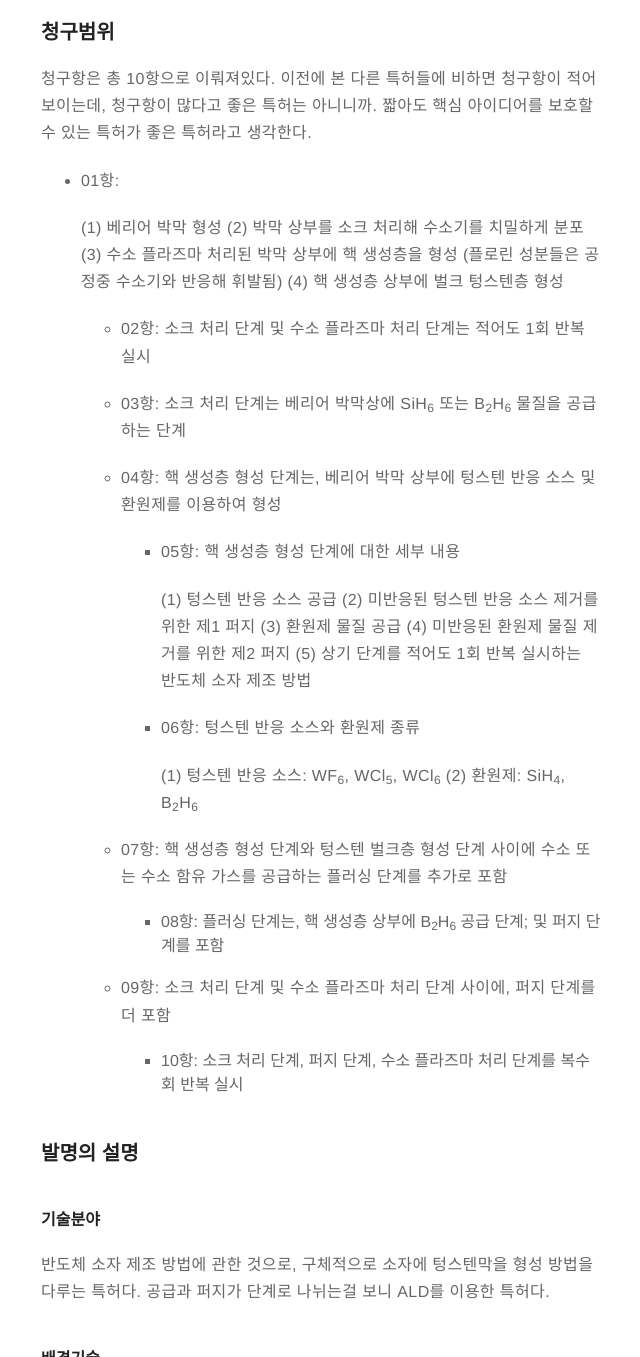
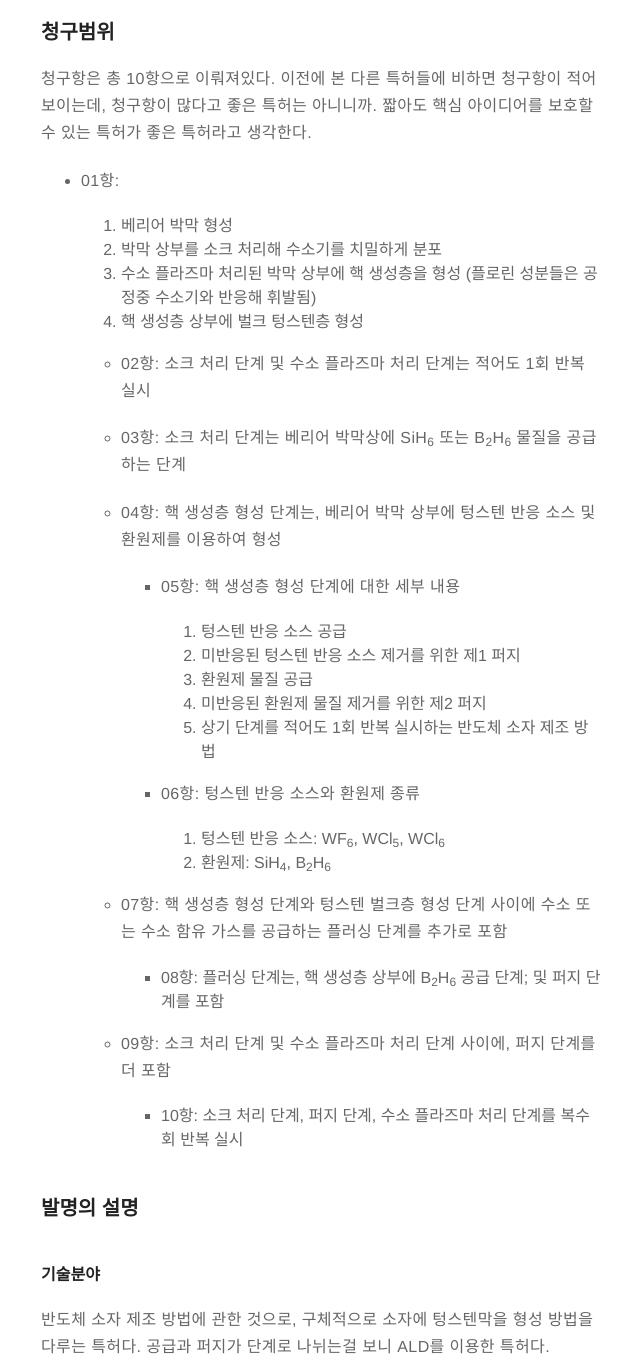
Before and after one commit to hsj00/hsj00.github.io, a Jekyll site: the page built from _posts/2020-10-23-IPS-patent-review.md, in a window 1280 px wide and 1400 px high, scrolled down 2045 px, cut to the strip 43-1400 px from the top of the window. Shown: the whole strip, without its empty margins (319-959 px from the left). Built offline with Jekyll 4.4.1, drawn with Linux system fonts in a browser that asks for light colours; comment, search, counter and statistics services are not loaded.

Commit message:
Update 2020-10-23-IPS-patent-review.md

```diff
--- a/_posts/2020-10-23-IPS-patent-review.md
+++ b/_posts/2020-10-23-IPS-patent-review.md
@@ -80,10 +80,10 @@ use_math: false
 
 - 01항:
 
-   (1) 베리어 박막 형성
-   (2) 박막 상부를 소크 처리해 수소기를 치밀하게 분포
-   (3) 수소 플라즈마 처리된 박막 상부에 핵 생성층을 형성 (플로린 성분들은 공정중 수소기와 반응해 휘발됨)
-   (4) 핵 생성층 상부에 벌크 텅스텐층 형성
+   1. 베리어 박막 형성
+   2. 박막 상부를 소크 처리해 수소기를 치밀하게 분포
+   3. 수소 플라즈마 처리된 박막 상부에 핵 생성층을 형성 (플로린 성분들은 공정중 수소기와 반응해 휘발됨)
+   4. 핵 생성층 상부에 벌크 텅스텐층 형성
 
   - 02항: 소크 처리 단계 및 수소 플라즈마 처리 단계는 적어도 1회 반복 실시
 
@@ -93,16 +93,16 @@ use_math: false
 
     - 05항: 핵 생성층 형성 단계에 대한 세부 내용
 
-      (1) 텅스텐 반응 소스 공급
-      (2) 미반응된 텅스텐 반응 소스 제거를 위한 제1 퍼지
-      (3) 환원제 물질 공급
-      (4) 미반응된 환원제 물질 제거를 위한 제2 퍼지
-      (5) 상기 단계를 적어도 1회 반복 실시하는 반도체 소자 제조 방법
+      1. 텅스텐 반응 소스 공급
+      2. 미반응된 텅스텐 반응 소스 제거를 위한 제1 퍼지
+      3. 환원제 물질 공급
+      4. 미반응된 환원제 물질 제거를 위한 제2 퍼지
+      5. 상기 단계를 적어도 1회 반복 실시하는 반도체 소자 제조 방법
 
     - 06항: 텅스텐 반응 소스와 환원제 종류
 
-      (1) 텅스텐 반응 소스: WF<sub>6</sub>, WCl<sub>5</sub>, WCl<sub>6</sub>
-      (2) 환원제: SiH<sub>4</sub>, B<sub>2</sub>H<sub>6</sub>
+      1. 텅스텐 반응 소스: WF<sub>6</sub>, WCl<sub>5</sub>, WCl<sub>6</sub>
+      2. 환원제: SiH<sub>4</sub>, B<sub>2</sub>H<sub>6</sub>
 
   - 07항: 핵 생성층 형성 단계와 텅스텐 벌크층 형성 단계 사이에 수소 또는 수소 함유 가스를 공급하는 플러싱 단계를 추가로 포함
 
```
